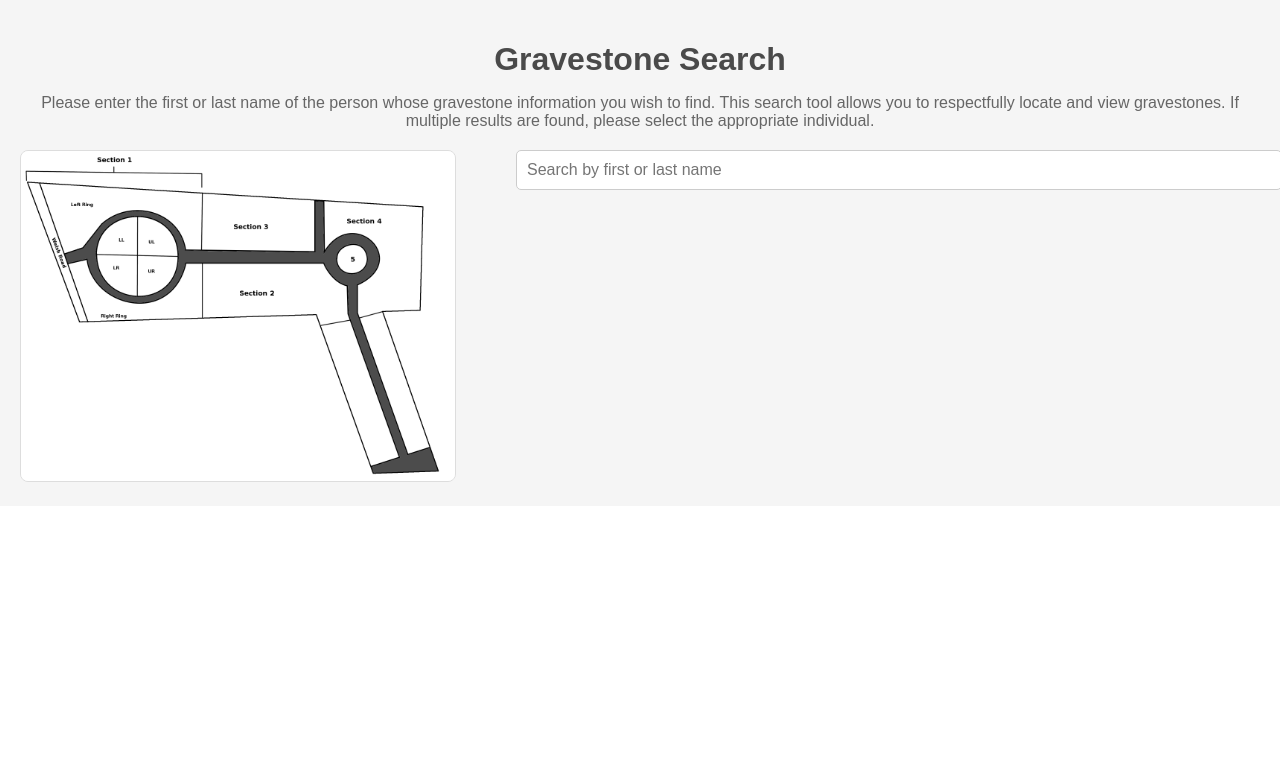
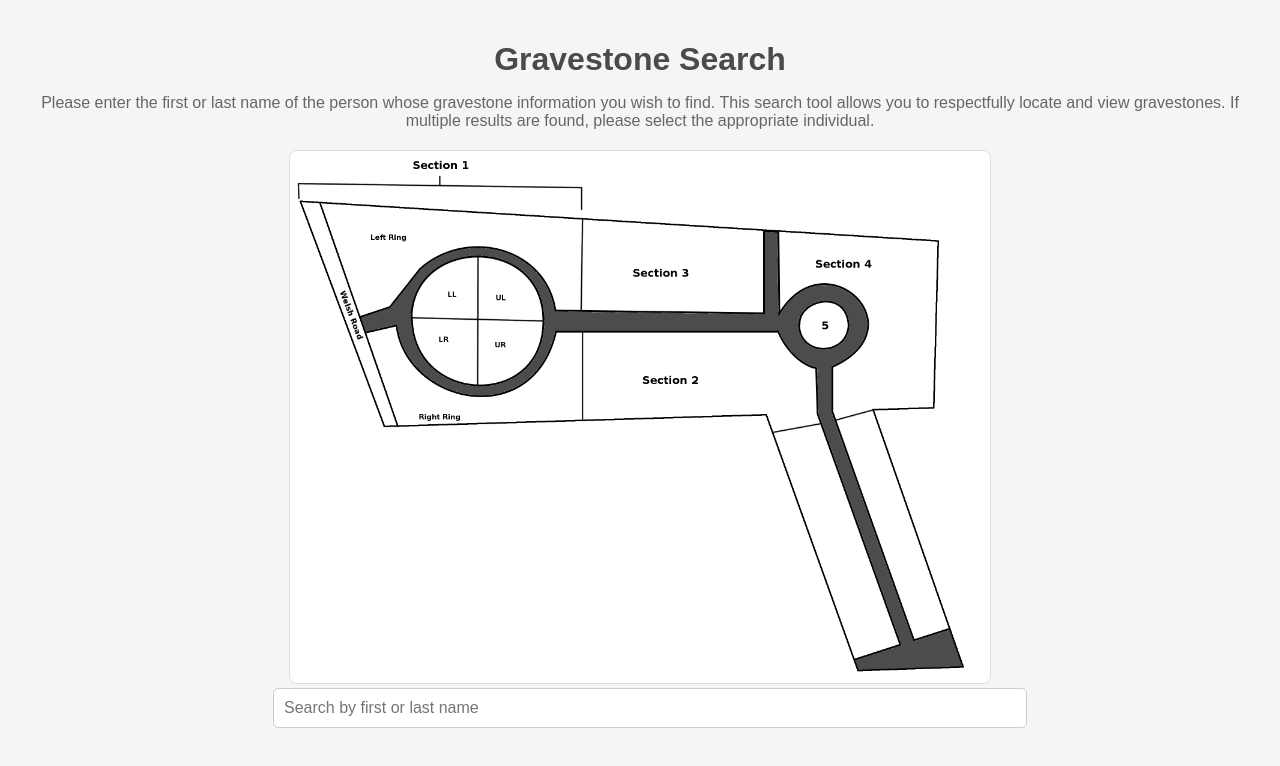
Before and after one commit to jamesrowe1/gravestone-search, a React (Create React App) app: page / in a window 1280 px wide. Shown: the top 766 px of the page. Built offline with nearby package versions, Linux system fonts and the light colour scheme.

Commit message:
changed layout

```diff
--- a/src/App.css
+++ b/src/App.css
@@ -45,7 +45,7 @@ h1 {
 }
 
 .search-input {
-  width: 100%;
+  width: 60%;
   padding: 10px;
   font-size: 16px;
   border: 1px solid #ccc;
--- a/src/App.js
+++ b/src/App.js
@@ -61,8 +61,11 @@ function App() {
         please select the appropriate individual.
       </p>
 
-      <div className="content-container">
+      {/* <div className="content-container"> */}
         {/* Cemetery Map Image */}
+
+
+        <div className="search-and-info">
         <div className="map-section">
           <img
             className="cemetery-map"
@@ -70,8 +73,6 @@ function App() {
             alt="Cemetery Map"
           />
         </div>
-
-        <div className="search-and-info">
           <div className="search-section">
             <input
               className="search-input"
@@ -119,7 +120,7 @@ function App() {
           )}
         </div>
       </div>
-    </div>
+    // </div>
   );
 }
 
```
